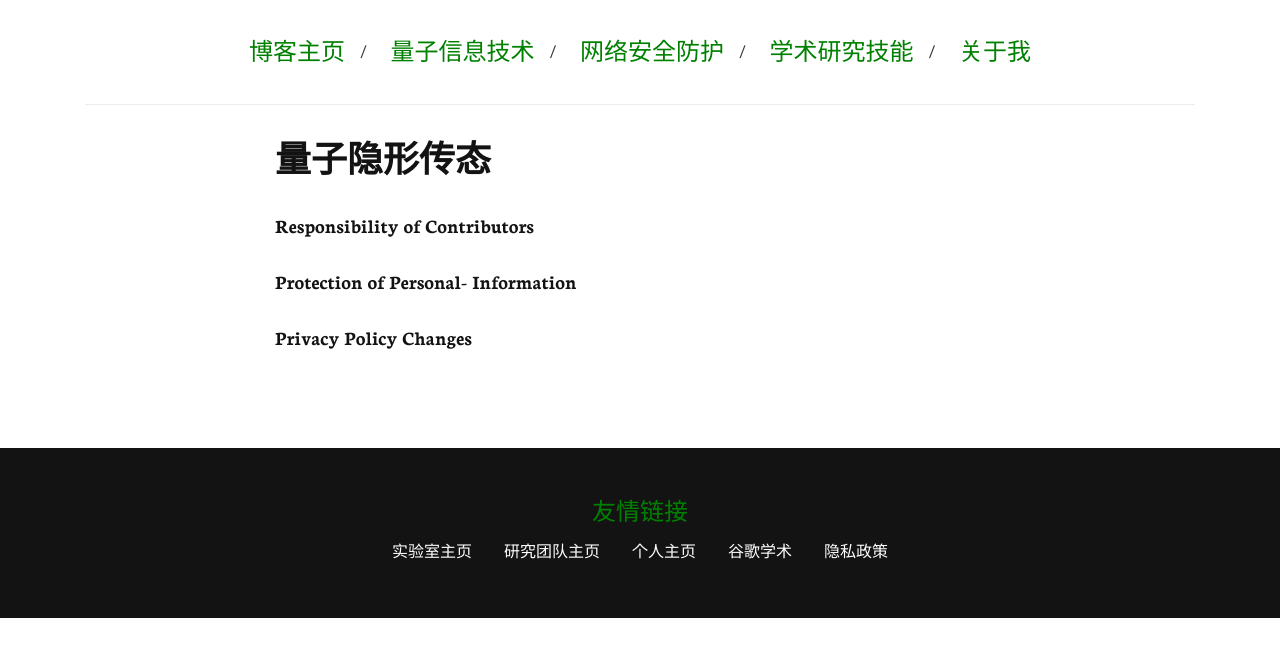
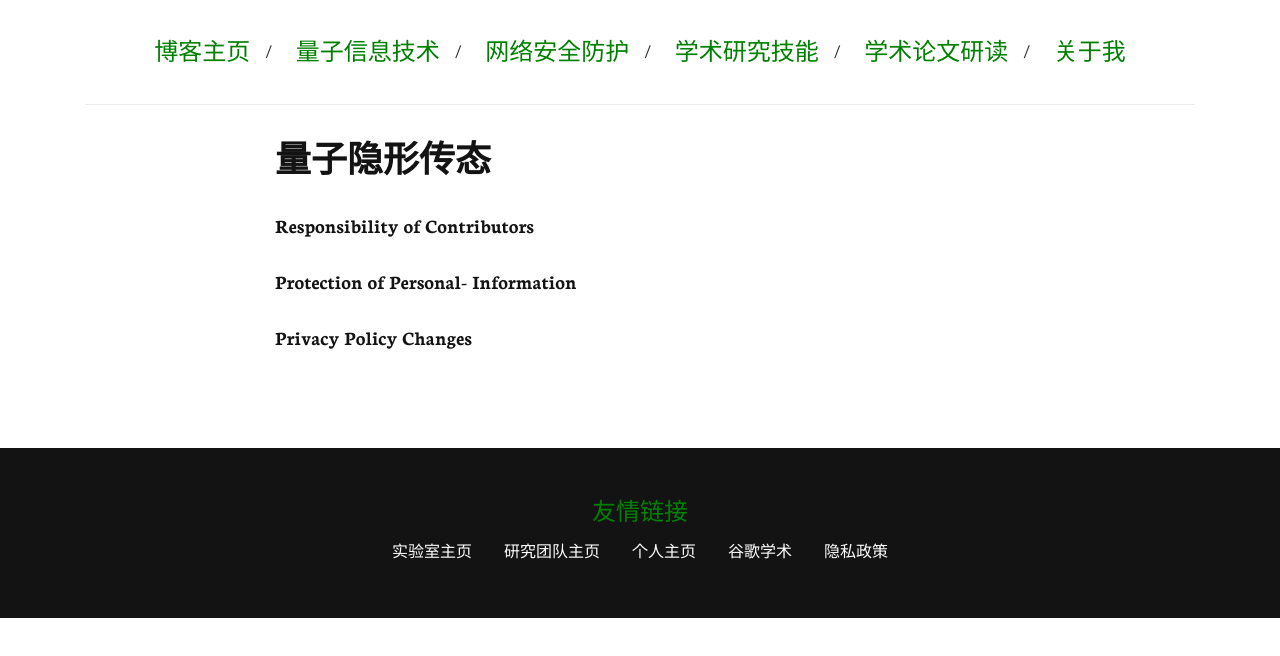
Before and after one commit to lzhstone95/Blog, a plain HTML site: page article.html in a window 1280 px wide. Drawn offline with nearby package versions, Linux system fonts and the light colour scheme.

Commit message:
Update article.html

```diff
--- a/article.html
+++ b/article.html
@@ -33,6 +33,7 @@
             <li class="nav-item"> <a class="nav-link" href="quantum.html"><font size="5", color="green">量子信息技术</font></a></li> &nbsp;
             <li class="nav-item"> <a class="nav-link" href="security.html"><font size="5", color="green">网络安全防护</font></a></li> &nbsp;
             <li class="nav-item"> <a class="nav-link" href="research.html"><font size="5", color="green">学术研究技能</font></a></li> &nbsp;
+            <li class="nav-item"> <a class="nav-link" href="paper.html"><font size="5", color="green">学术论文研读</font></a></li> &nbsp;
             <li class="nav-item"> <a class="nav-link" href="about.html"><font size="5", color="green">关于我</font></a></li>
           </ul>
         </div>
```
